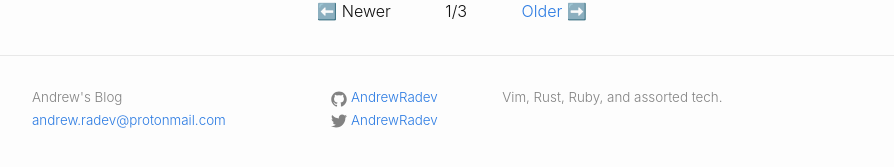
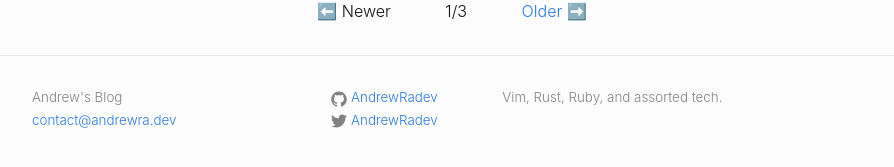
Before and after one commit to AndrewRadev/blog, a Jekyll site: the page built from index.html, in a window 1280 px wide and 900 px high, scrolled down 3557 px. Shown: the part 709-876 px from the top of the window, without its empty margins (188-1082 px from the left). Built offline with Jekyll 4.4.1, drawn with Linux system fonts in a browser that asks for light colours; the list of posts is cut into pages by our own code; comment, search, counter and statistics services are not loaded.

Commit message:
Update email address

```diff
--- a/_config.yml
+++ b/_config.yml
@@ -1,10 +1,10 @@
 title: Andrew's Blog
 html_title: <img title="A" class="title-letter" src="/images/title-letter.svg" height="32" />ndrew's Blog
-email: andrew.radev@protonmail.com
+email: contact@andrewra.dev
 description:
   Vim, Rust, Ruby, and assorted tech.
 baseurl: "" # the subpath of your site, e.g. /blog/
-url: "http://andrewradev.com"
+url: "https://andrewra.dev"
 twitter_username: AndrewRadev
 github_username:  AndrewRadev
 excerpt_separator: '<!-- more -->'
```
